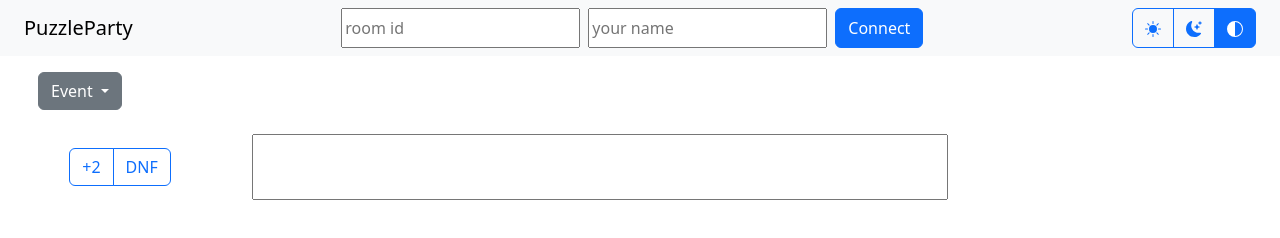
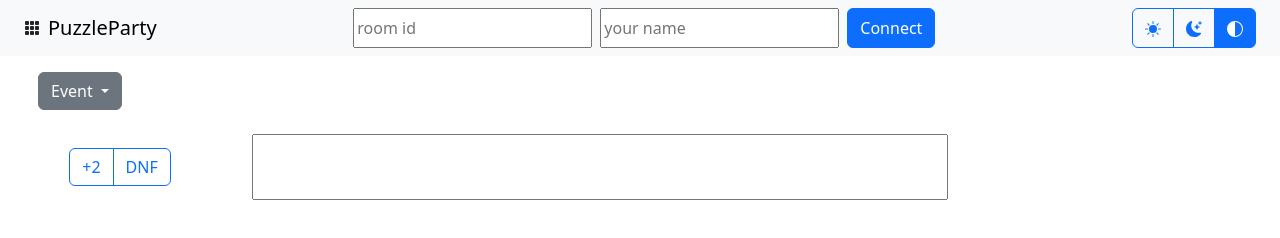
Before and after one commit to joj-jh/puzzleparty, a website with bundled scripts: page index.html in a window 1280 px wide. Built offline with nearby package versions, Linux system fonts and the light colour scheme.

Commit message:
Added little logo, a bunch of todo items

```diff
--- a/index.html
+++ b/index.html
@@ -27,6 +27,9 @@
 
         <nav class="navbar navbar-expand-lg bg-body-tertiary">
             <div class="d-flex flex-row ps-4 pe-4 w-100">
+                <svg xmlns="http://www.w3.org/2000/svg" width="20" height="20" fill="currentColor" class="bi bi-grid-3x3-gap-fill align-self-center me-2" viewBox="0 0 16 16">
+                    <path d="M1 2a1 1 0 0 1 1-1h2a1 1 0 0 1 1 1v2a1 1 0 0 1-1 1H2a1 1 0 0 1-1-1zm5 0a1 1 0 0 1 1-1h2a1 1 0 0 1 1 1v2a1 1 0 0 1-1 1H7a1 1 0 0 1-1-1zm5 0a1 1 0 0 1 1-1h2a1 1 0 0 1 1 1v2a1 1 0 0 1-1 1h-2a1 1 0 0 1-1-1zM1 7a1 1 0 0 1 1-1h2a1 1 0 0 1 1 1v2a1 1 0 0 1-1 1H2a1 1 0 0 1-1-1zm5 0a1 1 0 0 1 1-1h2a1 1 0 0 1 1 1v2a1 1 0 0 1-1 1H7a1 1 0 0 1-1-1zm5 0a1 1 0 0 1 1-1h2a1 1 0 0 1 1 1v2a1 1 0 0 1-1 1h-2a1 1 0 0 1-1-1zM1 12a1 1 0 0 1 1-1h2a1 1 0 0 1 1 1v2a1 1 0 0 1-1 1H2a1 1 0 0 1-1-1zm5 0a1 1 0 0 1 1-1h2a1 1 0 0 1 1 1v2a1 1 0 0 1-1 1H7a1 1 0 0 1-1-1zm5 0a1 1 0 0 1 1-1h2a1 1 0 0 1 1 1v2a1 1 0 0 1-1 1h-2a1 1 0 0 1-1-1z"/>
+                </svg>
                 <a class="navbar-brand me-auto" href="#">PuzzleParty</a>
                 <input type="text" id="room" placeholder="room id" class="me-2"/>
                 <input type="text" id="username" placeholder="your name" class="me-2"/>
```
Also changed, not shown: README.md.
